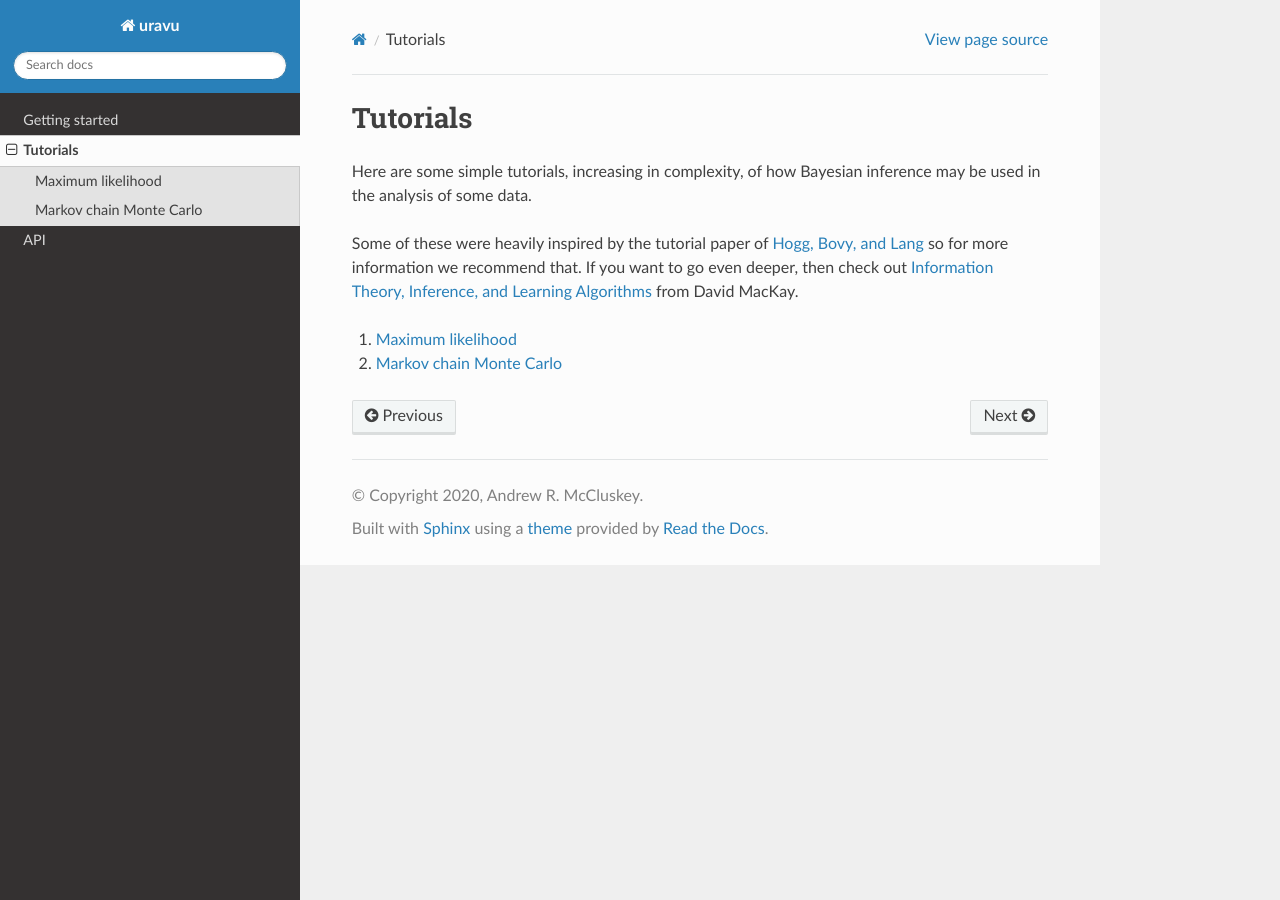
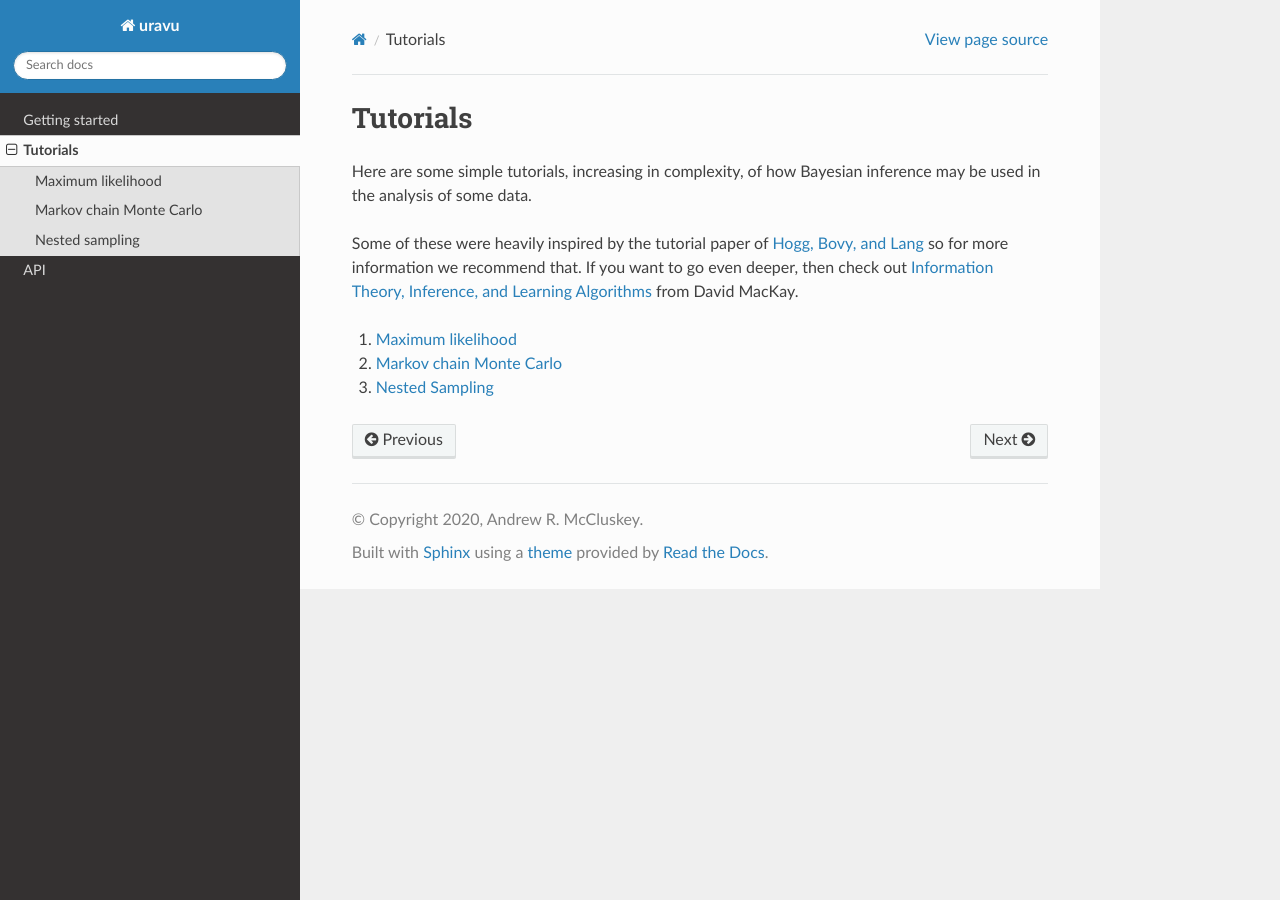
Before and after one commit to arm61/uravu, a Sphinx documentation site: the page built from docs/source/tutorials.rst, in a window 1280 px wide. Built offline with Sphinx 7.4.7 and the Read the Docs theme 2.0.0, drawn with Linux system fonts in a browser that asks for light colours; formulas are drawn with MathJax 3.

Commit message:
make nested sampling available

```diff
--- a/docs/source/tutorials.rst
+++ b/docs/source/tutorials.rst
@@ -8,6 +8,7 @@ If you want to go even deeper, then check out `Information Theory, Inference, an
 
 1. `Maximum likelihood`_
 2. `Markov chain Monte Carlo`_
+3. `Nested Sampling`_
 
 
 .. toctree::
@@ -16,9 +17,11 @@ If you want to go even deeper, then check out `Information Theory, Inference, an
 
    max_likelihood
    mcmc
+   nested_sampling
 
 
 .. _Hogg, Bovy, and Lang: https://arxiv.org/abs/1008.4686
 .. _Information Theory, Inference, and Learning Algorithms: https://www.inference.org.uk/itprnn/book.pdf
 .. _Maximum likelihood: ./max_likelihood.html
 .. _Markov chain Monte Carlo: ./mcmc.html
+.. _Nested Sampling: ./nested_sampling.html
```
